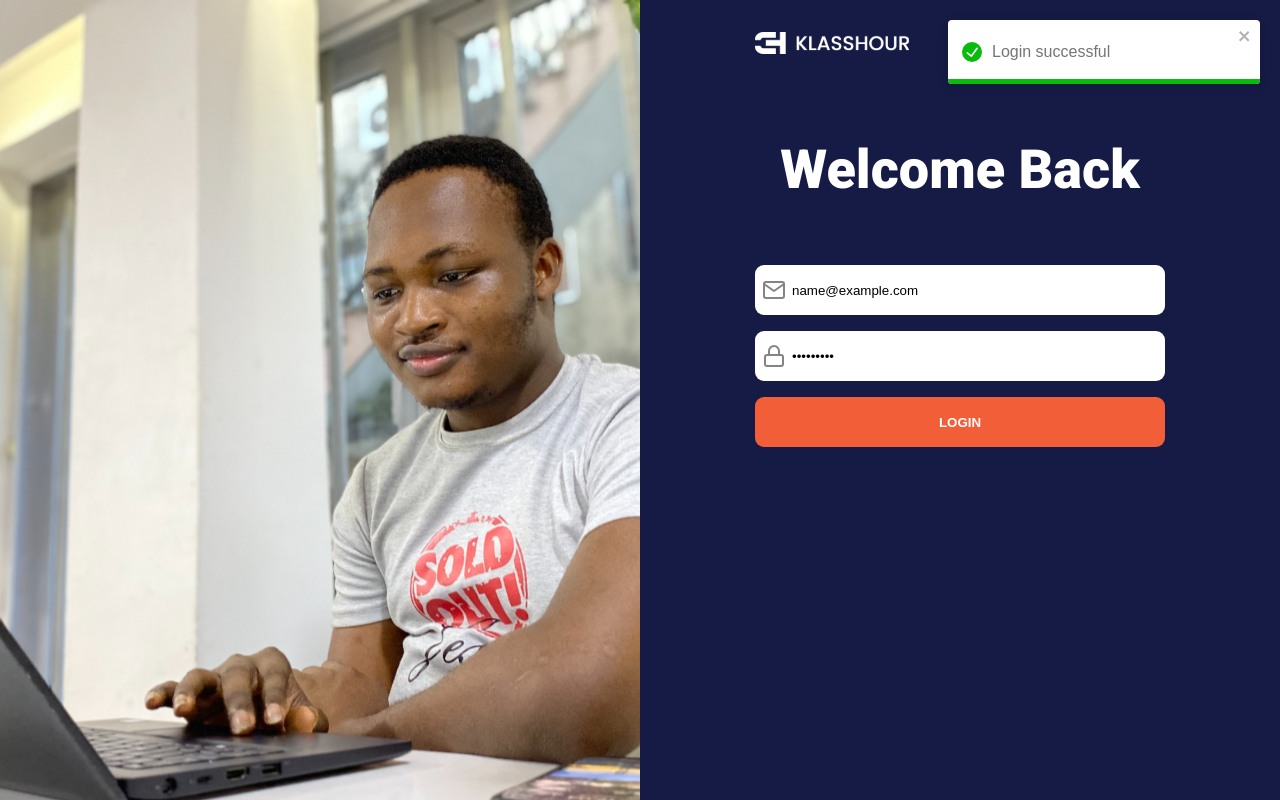
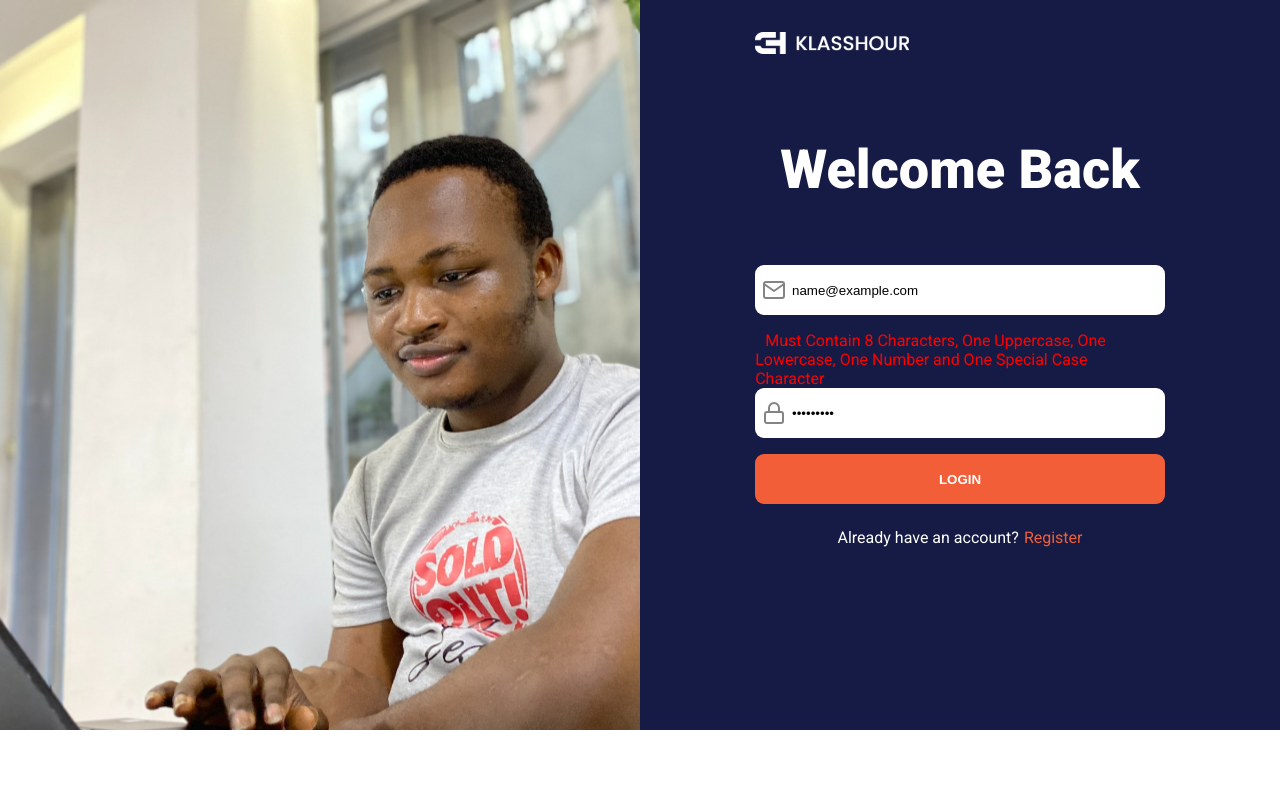
Before and after one commit to Tiana-droid/Klasshour-app-preview, a React (Create React App) app: page / in a window 1280 px wide. Both pictures are taken after typing "name@example.com", "Sample123" into the empty fields and a click on the button "LOGIN". Built offline with nearby package versions, Linux system fonts and the light colour scheme; what secure-ls would draw is missing.

Commit message:
done with the login page

```diff
--- a/src/PublicPages/Login/Styles.ts
+++ b/src/PublicPages/Login/Styles.ts
@@ -7,7 +7,7 @@ type LoginPropT = {
 };
 export const PageLayout = styled.div`
   width: 100%;
-  height: 100vh;
+  height: 100%;
   display: flex;
 `;
 
@@ -90,3 +90,14 @@ export const Form = styled.form`
     }
   }
 `;
+
+export const FormError = styled.span`
+  color: red;
+  padding: 10px;
+`;
+export const FormFoter = styled.span`
+  display: flex;
+  justify-content: center;
+  color: #fff;
+  margin-top: 24px;
+`;
--- a/src/PublicPages/Login/index.tsx
+++ b/src/PublicPages/Login/index.tsx
@@ -11,25 +11,53 @@ import {
   FormContainer,
   FormHeader,
   PageLayout,
+  FormError,
+  FormFoter,
 } from "./Styles";
 import { PrimaryBtn } from "../../Components/Button";
 import { toast } from "react-toastify";
 import userOBJ from "../../classes/user.class";
+import { AppColors } from "../../utils/constants";
+import { useForm } from "react-hook-form";
+import * as Yup from "yup";
+import { Link } from "react-router-dom";
+import { yupResolver } from "@hookform/resolvers/yup";
 
 export default function Login() {
   const [isLoading, setisLoading] = useState(false);
 
-  const handleLogin = async (e: React.FormEvent<HTMLFormElement>) => {
-    e.preventDefault();
-    console.log("hello");
+  const handleLogin = async (values: any) => {
+    console.log(values, "from the login page");
+    setisLoading(true);
+    userOBJ
+      .user_login({
+        email: values.email,
+        password: values.password,
+      })
+      .then((res: any) => {
+        setisLoading(false);
+      });
+  };
 
-    //mimick request to klasshour server as example
-    setisLoading(true);
-    setTimeout(() => {
-      toast.success("Login successful");
-      setisLoading(false);
-    }, 2000);
-  };
+  const schema = Yup.object({
+    email: Yup.string().email("Invalid email format").required("Required!"),
+    password: Yup.string()
+      .required("No password provided.")
+      .min(8, "Password is too short - should be 8 chars minimum.")
+      .matches(
+        /^(?=.*[a-z])(?=.*[A-Z])(?=.*[0-9])(?=.*[!@#\$%\^&\*.,])(?=.{8,})/,
+        "Must Contain 8 Characters, One Uppercase, One Lowercase, One Number and One Special Case Character"
+      ),
+  }).required();
+
+  const {
+    register,
+    handleSubmit,
+    watch,
+    formState: { errors },
+  } = useForm<Inputs>({
+    resolver: yupResolver(schema),
+  });
 
   return (
     <div>
@@ -41,29 +69,44 @@ export default function Login() {
           </FormHeader>
           <FormContainer>
             {/* Todo: Do input validations and connect to state */}
-            <Form>
+            <Form onSubmit={handleSubmit(handleLogin)}>
               <h2>Welcome Back</h2>
+              {errors.email && <FormError>{errors.email.message}</FormError>}
               <Input
                 Icon={MailIcon}
                 type="email"
                 placeHolder="Email"
-                onChange={() => ""}
+                validation={{ ...register("email", { required: true }) }}
               />
+              {errors.password && (
+                <FormError>{errors.password.message}</FormError>
+              )}
               <Input
                 Icon={LockIcon}
                 type="password"
                 placeHolder="Enter Password"
-                onChange={() => ""}
+                validation={{ ...register("password", { required: true }) }}
               />
               <PrimaryBtn
                 isLoading={isLoading}
                 title="Login"
                 btnType="submit"
-                onBtnClick={(e: React.FormEvent<HTMLFormElement>) =>
-                  handleLogin(e)
-                }
+                onBtnClick={(e: React.FormEvent<HTMLFormElement>) => ""}
               />
             </Form>
+            <FormFoter>
+              Already have an account?{" "}
+              <Link
+                style={{
+                  color: `${AppColors.brandRed}`,
+                  textDecoration: "none",
+                  marginLeft: 5,
+                }}
+                to="/signup"
+              >
+                Register
+              </Link>
+            </FormFoter>
           </FormContainer>
         </FormCont>
       </PageLayout>
--- a/src/PublicPages/Signup/index.tsx
+++ b/src/PublicPages/Signup/index.tsx
@@ -21,7 +21,7 @@ import {
 import { PrimaryBtn } from "../../Components/Button";
 import userOBJ from "../../classes/user.class";
 import { AppColors } from "../../utils/constants";
-import { useForm, SubmitHandler } from "react-hook-form";
+import { useForm } from "react-hook-form";
 import { Link } from "react-router-dom";
 import * as Yup from "yup";
 import { yupResolver } from "@hookform/resolvers/yup";
--- a/src/classes/user.class.ts
+++ b/src/classes/user.class.ts
@@ -6,6 +6,15 @@ class USER {
   user_login = async (data: any) => {
     try {
       const response = await api.post("/user/login", data);
+      if (response) {
+        if (response?.status == true) {
+          toast.success(response?.message);
+        } else {
+          toast.error(response?.message);
+        }
+      } else {
+        toast.error(response?.message);
+      }
       console.log("response from login", response);
     } catch (error) {
       console.log("error in login", error);
```
